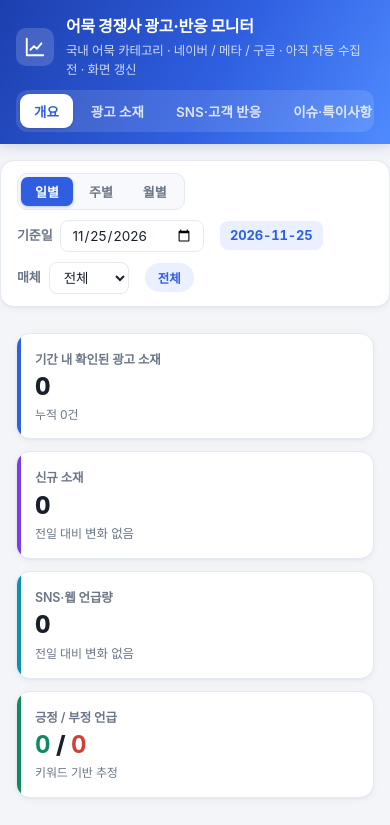
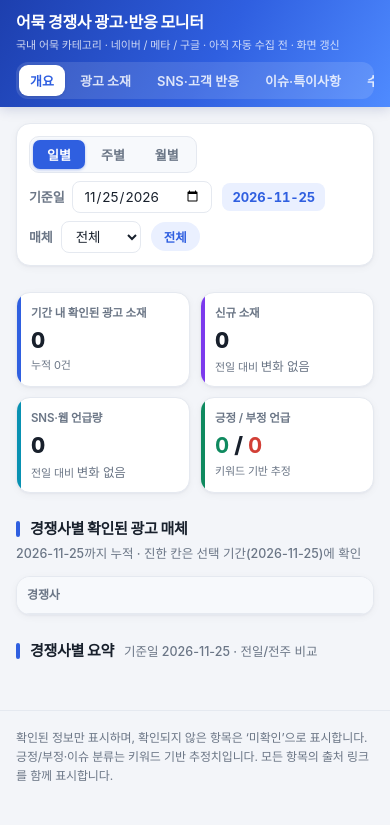
Before and after one commit to Linkprice-code/samjinfood, a plain HTML site: page site/index.html in a window 390 px wide. Shown: the top 825 px of the page. Drawn offline with Linux system fonts and the light colour scheme; no server answers; files whose address does not match are found by name; a web font is replaced by a local one.

Commit message:
모바일 화면 개선: 상단 압축, 요약 2열, 표 첫 열 고정

```diff
--- a/site/app.js
+++ b/site/app.js
@@ -236,7 +236,7 @@ function renderStatus() {
   const errs = D.runs.flatMap((run) => run.results.filter((x) => x.status === 'error').map((x) => ({ ...x, runAt: run.runAt }))).slice(0, 60);
   $('#tab-status').innerHTML = `<h2>매체별 자동 수집 가능 범위 <small>검증일 ${esc(D.cov.verifiedAt)}</small></h2>
     <p class="note">${esc(D.cov.summary)}</p>
-    <div class="scroll"><table><thead><tr><th>매체</th><th>대상</th><th>방식</th><th>필요 설정</th><th>근거</th></tr></thead><tbody>
+    <div class="scroll"><table class="wide"><thead><tr><th>매체</th><th>대상</th><th>방식</th><th>필요 설정</th><th>근거</th></tr></thead><tbody>
     ${D.cov.items.map((c) => `<tr><td>${pfBadge(c.platform)}</td><td>${esc(c.target)}</td><td>${c.mode === 'auto' ? '<span class="tag pos">자동</span>' : c.mode === 'auto-optional' ? '<span class="tag warn">자동(설정 시)</span>' : '<span class="tag">수동 등록</span>'}<div class="note">${esc(c.method)}</div></td><td class="note">${esc(c.needs)}</td><td class="note">${esc(c.evidence)}</td></tr>`).join('')}</tbody></table></div>
     <h2>최근 실행 결과 <small>${last ? `${esc(last.runAt.slice(0, 16).replace('T', ' '))} · ${esc(last.trigger)} · 정상 ${last.summary.ok} / 미설정 ${last.summary.skipped} / 오류 ${last.summary.error}` : '실행 기록 없음'}</small></h2>
     ${last ? `<div class="scroll"><table><thead><tr><th>경쟁사</th>${cols.map((c) => `<th>${esc(c)}</th>`).join('')}</tr></thead><tbody>${D.brands.map((b) => `<tr><td>${esc(D.brandName[b])}</td>${cols.map((c) => `<td class="c">${cell(last.results.find((x) => x.brand === b && x.collector === c))}</td>`).join('')}</tr>`).join('')}</tbody></table></div><p class="note">칸에 마우스를 올리면 상세 메시지가 보입니다.</p>` : '<div class="empty">아직 자동 수집이 실행되지 않았습니다.</div>'}
--- a/site/style.css
+++ b/site/style.css
@@ -44,7 +44,7 @@ b, strong { font-weight: 700; }
 .logo svg { width: 22px; height: 22px; }
 h1 { font-size: 19px; font-weight: 800; margin: 0; letter-spacing: -0.02em; }
 .sub { margin: 2px 0 0; color: rgba(255, 255, 255, .78); font-size: 12.5px; }
-.tabs { display: flex; gap: 4px; overflow-x: auto; max-width: 100%; background: rgba(255, 255, 255, .12); padding: 4px; border-radius: 12px; }
+.tabs { display: flex; gap: 4px; overflow-x: auto; max-width: 100%; scrollbar-width: none; background: rgba(255, 255, 255, .12); padding: 4px; border-radius: 12px; }
 .tabs button { border: 0; background: none; padding: 7px 14px; font-size: 13.5px; font-weight: 600; color: rgba(255, 255, 255, .82); border-radius: 9px; cursor: pointer; white-space: nowrap; transition: background .15s, color .15s; }
 .tabs button:hover { background: rgba(255, 255, 255, .12); color: #fff; }
 .tabs button.on { background: #fff; color: var(--accent); box-shadow: 0 1px 3px rgba(0, 0, 0, .12); }
@@ -52,7 +52,7 @@ h1 { font-size: 19px; font-weight: 800; margin: 0; letter-spacing: -0.02em; }
 @media (prefers-color-scheme: dark) { :root:not([data-theme="light"]) .tabs button.on { background: var(--card); } }
 
 /* ---------- 필터 ---------- */
-.filters { display: flex; flex-wrap: wrap; gap: 10px 16px; align-items: center; margin-top: 16px; padding: 12px 16px; background: var(--card); border: 1px solid var(--line); border-radius: 14px; box-shadow: var(--shadow); }
+.filters { display: flex; flex-wrap: wrap; gap: 10px 16px; align-items: center; width: calc(100% - 32px); max-width: 1248px; margin: 16px auto 0; padding: 12px 16px; background: var(--card); border: 1px solid var(--line); border-radius: 14px; box-shadow: var(--shadow); }
 .filters label { color: var(--muted); font-size: 13px; font-weight: 600; display: flex; gap: 8px; align-items: center; }
 input, select, textarea { font-size: 13.5px; color: var(--ink); background: var(--card); border: 1px solid var(--line); border-radius: 8px; padding: 6px 10px; outline: none; }
 input:focus, select:focus, textarea:focus { border-color: var(--accent); box-shadow: 0 0 0 3px var(--accent-soft); }
@@ -162,7 +162,28 @@ pre:empty { display: none; }
 .lightbox img { max-width: 100%; max-height: 82vh; object-fit: contain; border-radius: 8px; } .lightbox p { color: #ddd; font-size: 13px; }
 .lightbox button { position: absolute; top: 12px; right: 16px; font-size: 30px; background: none; border: 0; color: #fff; cursor: pointer; }
 .foot { color: var(--muted); font-size: 12px; padding: 18px 16px 36px; border-top: 1px solid var(--line); }
+.tabs::-webkit-scrollbar { display: none; }
+table.wide { min-width: 900px; }
+table.wide td:nth-child(2) { min-width: 150px; } table.wide td:nth-child(3) { min-width: 180px; }
+table.wide td:nth-child(4) { min-width: 170px; } table.wide td:nth-child(5) { min-width: 320px; }
 @media (max-width: 640px) {
-  .bar { grid-template-columns: 96px 1fr 40px; } .brandcard dl { grid-template-columns: 80px 1fr; }
-  h1 { font-size: 16px; } .kpi .v { font-size: 24px; } .tabs { width: 100%; }
+  /* 상단: 화면을 덜 차지하도록 압축 */
+  .top-row { padding-top: 10px; padding-bottom: 8px; gap: 8px; }
+  .logo { display: none; }
+  h1 { font-size: 16px; }
+  .sub { font-size: 11px; white-space: nowrap; overflow: hidden; text-overflow: ellipsis; max-width: calc(100vw - 32px); }
+  .tabs { width: 100%; padding: 3px; } .tabs button { padding: 6px 11px; font-size: 13px; }
+  /* 필터 */
+  .filters { gap: 8px 10px; padding: 12px; }
+  .filters label input { width: 140px; }
+  /* 숫자 요약 2열 */
+  .kpis { grid-template-columns: 1fr 1fr; gap: 10px; }
+  .kpi { padding: 12px 12px 10px 14px; } .kpi .l { font-size: 11.5px; } .kpi .v { font-size: 22px; } .kpi .d { font-size: 11px; }
+  h2 { font-size: 15px; margin-top: 24px; }
+  /* 표: 가로 스크롤 시 경쟁사 이름 칸 고정 */
+  th, td { padding: 9px 10px; }
+  .scroll td:first-child, .scroll th:first-child { position: sticky; left: 0; z-index: 1; background: var(--card); }
+  .scroll thead th:first-child { background: var(--head); }
+  .bar { grid-template-columns: 96px 1fr 32px; gap: 8px; font-size: 12px; } .brandcard dl { grid-template-columns: 80px 1fr; }
+  .grid { grid-template-columns: 1fr; }
 }
```
